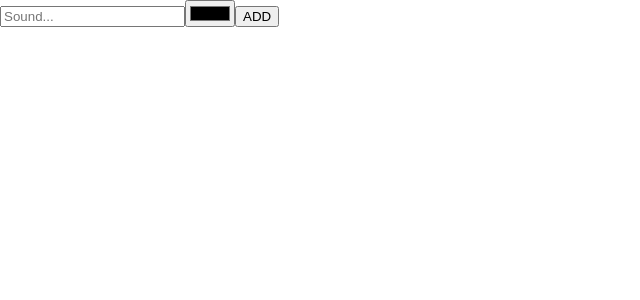
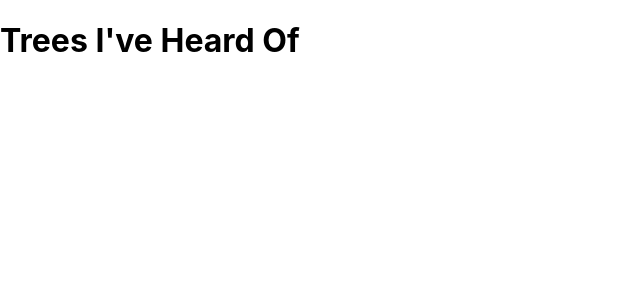
Before and after one commit to arnoldpaye/react-hooks, a React (Create React App) app: page / in a window 1280 px wide. Shown: the top 300 px of the page, without its empty margins (0-640 px from the left). Built offline with nearby package versions, Linux system fonts and the light colour scheme.

Commit message:
create context

```diff
--- a/src/index.js
+++ b/src/index.js
@@ -1,31 +1,27 @@
-import React, { useState } from "react";
+import React, { createContext } from "react";
 import ReactDOM from "react-dom/client";
 import "./index.css";
-import { useInput } from "./useInput";
+
+export const TreeContext = createContext();
+
+const trees = [
+  { i: "1", type: "Maple" },
+  { i: "2", type: "Oak" },
+  { i: "3", type: "Family" },
+  { i: "4", type: "Component" },
+];
 
 function App() {
-  const [titleProps, resetTitle] = useInput("");
-  const [colorProps, resetColor] = useInput("#000000");
-
-  const submit = (e) => {
-    e.preventDefault();
-    alert(`${titleProps.value} sounds like ${colorProps.value}`);
-    resetTitle();
-    resetColor();
-  };
-
   return (
-    <form onSubmit={submit}>
-      <input {...titleProps} type="text" placeholder="Sound..." />
-      <input {...colorProps} type="color" />
-      <button>ADD</button>
-    </form>
+    <div>
+      <h1>Trees I've Heard Of</h1>
+    </div>
   );
 }
 
 const root = ReactDOM.createRoot(document.getElementById("root"));
 root.render(
-  <React.StrictMode>
+  <TreeContext.Provider value={{ trees }}>
     <App />
-  </React.StrictMode>
+  </TreeContext.Provider>
 );
```
